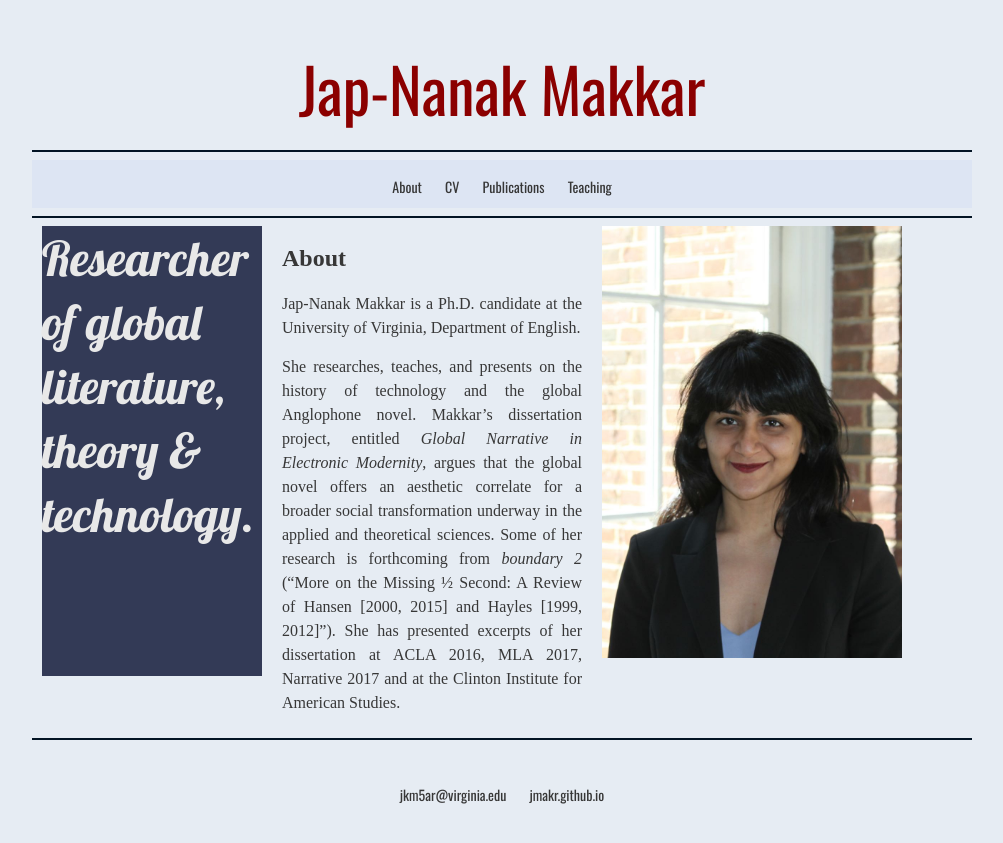
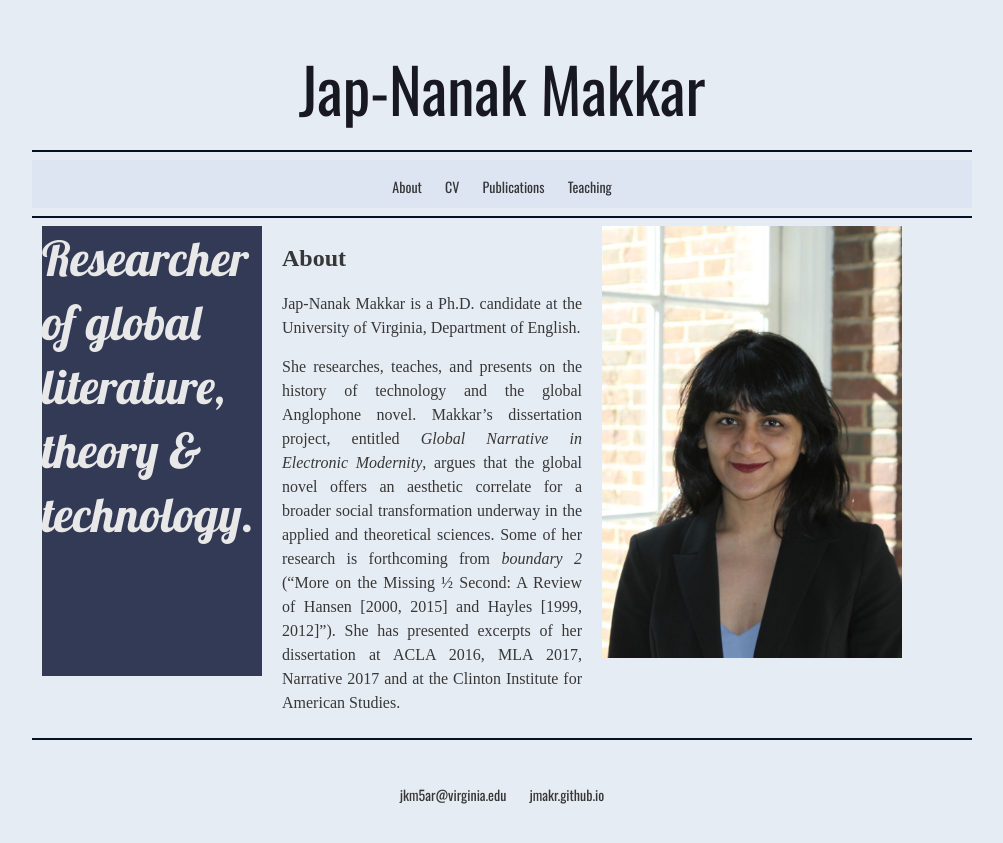
Before and after one commit to jmakr/jmakr.github.io, a Jekyll site: the page built from index.html, in a window 1280 px wide. Shown: the top 843 px of the page, without its empty margins (138-1141 px from the left). Built offline with Jekyll 4.4.1, drawn with Linux system fonts in a browser that asks for light colours; some web fonts are replaced.

Commit message:
Update main.css

```diff
--- a/css/main.css
+++ b/css/main.css
@@ -46,7 +46,7 @@
 .hr2helper {
   display:block;
   width: 100%;
-  color:#8B0000;  /* dark red  */
+  color:#181821;  /* dark blue*/
   margin-left: auto;
   margin-right: auto;
   text-align: center;
@@ -55,7 +55,7 @@
 
 h1 {
   text-align: center;
-  color:#8B0000;  /* dark red  */
+  color:#181821;  /* dark blue  */
   font-family: Oswald, Arial, sans-serif;
   font-weight:400;
   font-size: 62px;
```
